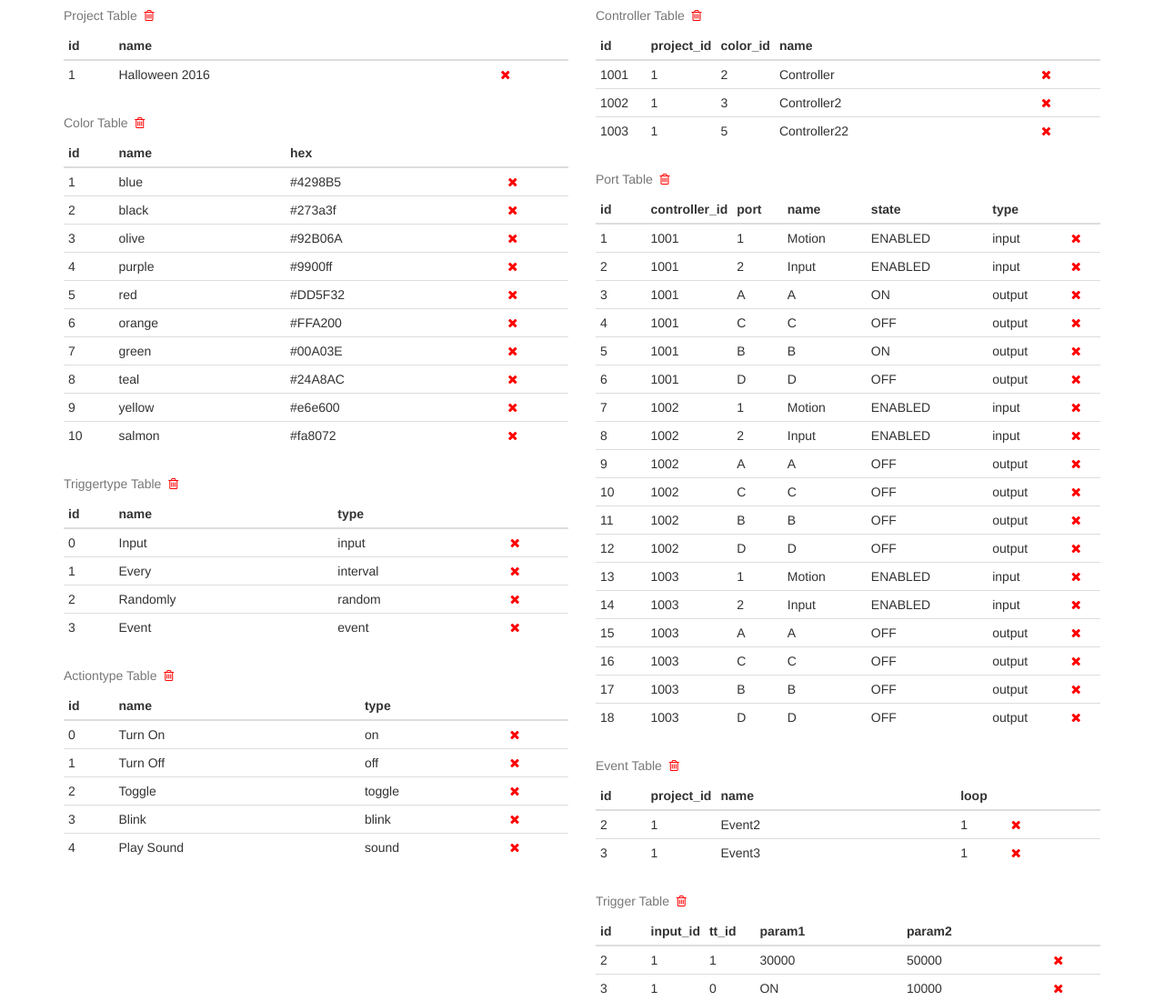
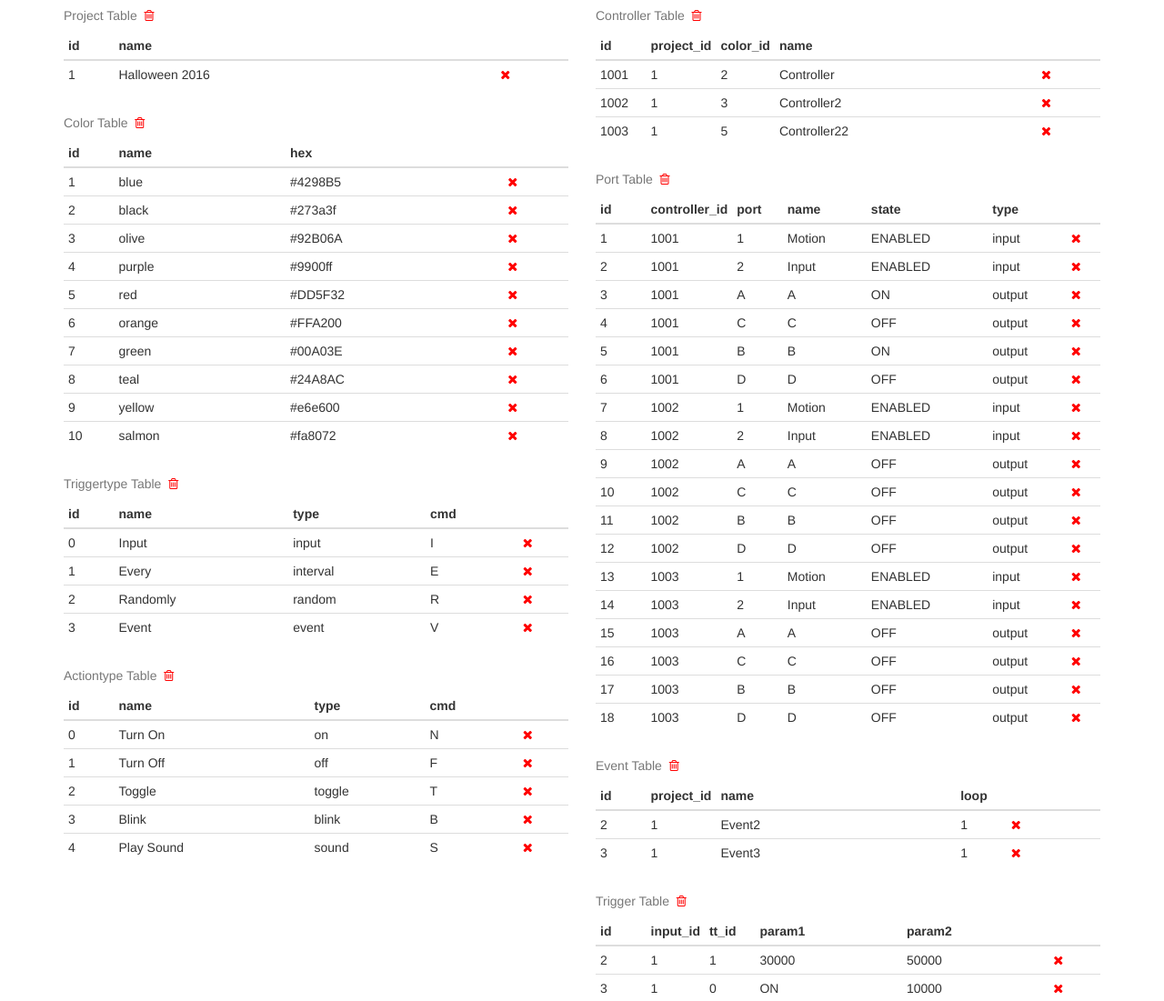
Before and after one commit to barskey/prop-controller, a Flask app: page /admin in a window 1280 px wide. Shown: the part 141-1242 px from the top of the page at 91% size. Run offline with Flask 2, Linux system fonts and the light colour scheme; data comes from the database, SQL or seed files in the repository; both versions use the stored data as it was after the commit; parts of the project's set-up code (start-up, migrations or seed data) failed here and were passed over; some libraries are stand-ins or nearby versions.

Commit message:
working on sending events to serial.

```diff
--- a/app/models.py
+++ b/app/models.py
@@ -41,6 +41,7 @@ class Triggertype(db.Model):
 	id = db.Column(db.Integer, primary_key=True)
 	type = db.Column(db.String(10))
 	name = db.Column(db.String(25))
+	cmd = db.Column(db.String(1))
 
 	@property
 	def serialize(self):
@@ -48,20 +49,23 @@ class Triggertype(db.Model):
 		return {
 			'id': self.id,
 			'name': self.name,
-			'type': self.type
+			'type': self.type,
+			'cmd': self.cmd
 		}
 
 class Actiontype(db.Model):
 	id = db.Column(db.Integer, primary_key=True)
 	type = db.Column(db.String(10))
 	name = db.Column(db.String(25))
+	cmd = db.Column(db.String(1))
 
 	@property
 	def serialize(self):
 		return{
 			'id': self.id,
 			'name': self.name,
-			'type': self.type
+			'type': self.type,
+			'cmd': self.cmd
 		}
 
 class Controller(db.Model):
@@ -155,7 +159,8 @@ class Event(db.Model):
 		'Action',
 		secondary = event_actions,
 		backref = db.backref('events', lazy='dynamic'),
-		lazy = 'dynamic')
+		lazy = 'dynamic',
+		order_by = 'Action.order')
 
 	def get_id(self):
 		try:
@@ -247,7 +252,7 @@ class Trigger(db.Model):
 	id = db.Column(db.Integer, primary_key=True)
 	input_id = db.Column(db.Integer, db.ForeignKey('port.id'))
 	triggertype_id = db.Column(db.Integer, db.ForeignKey('triggertype.id'), default=0)
-	param1 = db.Column(db.String(8), default='0')
+	param1 = db.Column(db.String(8), default='ON')
 	param2 = db.Column(db.String(8), default='0')
 
 	@property
--- a/app/static/js/dashboard.js
+++ b/app/static/js/dashboard.js
@@ -156,6 +156,7 @@ $( ".add-action" ).click(function() {
     	$action.find( ".output_id" ).attr( "name", actionid + "-output_id");
     	$action.find( ".param1" ).attr( "name", actionid + "-param1");
     	$action.find( ".sound_id" ).attr( "name", actionid + "-sound_id");
+      $action.find( "i.delete-action" ).attr( {"data-actionid": actionid, "data-eventid": eventid } );
 
       $actionlist.append( $action );
       $action.animateCss( "fadeInRight" );
--- a/app/templates/admin.html
+++ b/app/templates/admin.html
@@ -82,6 +82,7 @@
             <th class="id">id</th>
             <th>name</th>
             <th>type</th>
+            <th>cmd</th>
             <th>&nbsp;</th>
           </tr>
         </thead>
@@ -91,6 +92,7 @@
             <td class="id">{{ tt.id }}</td>
             <td>{{ tt.name }}</td>
             <td>{{ tt.type }}</td>
+            <td>{{ tt.cmd }}</td>
             <td><i class="fa fa-times" id="triggertype-{{ tt.id }}" style="color:red;"></td>
           </tr>
           {% endfor %}
@@ -103,6 +105,7 @@
             <th class="id">id</th>
             <th>name</th>
             <th>type</th>
+            <th>cmd</th>
             <th>&nbsp;</th>
           </tr>
         </thead>
@@ -112,6 +115,7 @@
             <td class="id">{{ a.id }}</td>
             <td>{{ a.name }}</td>
             <td>{{ a.type }}</td>
+            <td>{{ a.cmd }}</td>
             <td><i class="fa fa-times" id="actiontype-{{ a.id }}" style="color:red;"></td>
           </tr>
           {% endfor %}
--- a/app/views.py
+++ b/app/views.py
@@ -80,17 +80,17 @@ colors = [
 	{'id': '10', 'name': 'salmon', 'hex': '#fa8072'}
 ]
 triggertypes = [
-	{'id': '0', 'type': 'input', 'name': 'Input'},
-	{'id': '1', 'type': 'interval', 'name': 'Every'},
-	{'id': '2', 'type': 'random', 'name': 'Randomly'},
-	{'id': '3', 'type': 'event', 'name': 'Event'}
+	{'id': '0', 'type': 'input', 'name': 'Input', 'cmd': 'I'},
+	{'id': '1', 'type': 'interval', 'name': 'Every', 'cmd': 'E'},
+	{'id': '2', 'type': 'random', 'name': 'Randomly', 'cmd': 'R'},
+	{'id': '3', 'type': 'event', 'name': 'Event', 'cmd': 'V'}
 ]
 actiontypes = [
-	{'id': '0', 'type': 'on', 'name': 'Turn On'},
-	{'id': '1', 'type': 'off', 'name': 'Turn Off'},
-	{'id': '2', 'type': 'toggle', 'name': 'Toggle'},
-	{'id': '3', 'type': 'blink', 'name': 'Blink'},
-	{'id': '4', 'type': 'sound', 'name': 'Play Sound'}
+	{'id': '0', 'type': 'on', 'name': 'Turn On', 'cmd': 'N'},
+	{'id': '1', 'type': 'off', 'name': 'Turn Off', 'cmd': 'F'},
+	{'id': '2', 'type': 'toggle', 'name': 'Toggle', 'cmd': 'T'},
+	{'id': '3', 'type': 'blink', 'name': 'Blink', 'cmd': 'B'},
+	{'id': '4', 'type': 'sound', 'name': 'Play Sound', 'cmd': 'S'}
 ]
 sounds = [
 	{'id': '1', 'name': 'Scream'},
@@ -99,11 +99,47 @@ sounds = [
 	{'id': '4', 'name': 'Ghost'}
 ]
 
+def send_events():
+	events = Event.query.filter_by(project_id=projectid)
+	#Build command for sending via serial in this format:
+	# E=trigger;action1:action2:etc
+	# E= for Event command
+	# trigger = type.cid.port.param1.param2
+	# action = delay.cid.type.port.param
+	for e in events:
+		cmd = None
+		has_actions = False
+		for t in e.triggers:
+			port = Port.query.get(t.input_id)
+			tt = Triggertype.query.get(t.triggertype_id)
+			cmds = (tt.cmd, str(port.controller_id), port.port, t.param1, t.param2)
+			cmd = 'E=' + '.'.join(cmds) + ';'
+		for a in e.actions:
+			has_actions = True
+			port = Port.query.get(a.output_id)
+			at = Actiontype.query.get(a.actiontype_id)
+			cmds = (a.delay, str(port.controller_id), at.cmd, port.port, a.param1)
+			cmd = cmd + '.'.join(cmds) + ':'
+		if cmd is not None and has_actions is True:
+			cmd = cmd + '\n'
+			write_to_serial(cmd)
+			time.sleep(.005) #give a little delay to allow the gateway to process ?
+
+def write_to_serial(cmd):
+	try:
+		ser = serial.Serial(ser_port, ser_baudrate, timeout=0)
+		ser.write(cmd.encode('ascii'))
+		ser.close
+		return True
+	except SerialException:
+		print('Could not connect to serial port.')
+		return False
+
 @app.route('/')
 def index():
 	controllers = Controller.query.filter(Controller.project_id==projectid)
 	if controllers.count() == 0:
-		return redirect("/controllers")
+		return redirect('/controllers')
 	triggers = []
 	outputs = []
 	for c in controllers:
@@ -216,9 +252,9 @@ def update_toggle():
 	p.state = val
 	db.session.commit()
 
-	# CMD string format 1:S1N
-	#                   0:123
-	# 0: # Controller ID
+	# CMD string format S=0:123
+	# S=: for Setup command
+	# 0: # for Controller ID
 	# 1: S for Setup
 	# 2: 1,2,A,B,C,D for port number
 	# 3: N for On, F for Off, X for Disabled
@@ -232,14 +268,9 @@ def update_toggle():
 	elif val == 'ENABLED':
 		state = 'N'
 
-	cmd = cid + ':S' + port + state + '\n'
+	cmd = 'S=' + cid + ':S' + port + state + '\n'
 	#print(cmd)
-	try:
-		ser = serial.Serial(ser_port, ser_baudrate, timeout=0)
-		ser.write(cmd.encode('ascii'))
-		ser.close
-	except SerialException:
-		print('Could not connect to serial port.')
+	if write_to_serial(cmd) is False:
 		return jsonify(response = 'Serial port error.')
 
 	return jsonify(response = 'OK')
@@ -285,6 +316,8 @@ def add_event():
 	na = newevent.add_action(a)
 	db.session.add(na)
 	db.session.commit()
+
+	send_events()
 
 	r = {'status':'OK', 'elist': [e.serialize for e in Event.query.all()], 'newevent': newevent.serialize}
 	return jsonify(data = r)
@@ -337,6 +370,8 @@ def update_event():
 			a.sound_id = request.form[thisaction + '-sound_id']
 		db.session.commit()
 
+	send_events()
+
 	event = e.serialize
 	r = {'status': 'OK', 'eventlist': [e.serialize for e in Event.query.all()], 'event': event}
 	return jsonify(data = r)
@@ -346,12 +381,16 @@ def add_action():
 	x, eid = request.form['eid'].split("-")
 	event = Event.query.get(eid)
 	next_order = event.actions.count() + 1
-	a = Action(order=next_order)
+	p = Port.query.filter_by(type='output').first()
+	a = Action(output_id=p.id, order=next_order)
 	db.session.add(a)
 	db.session.commit()
 	na = event.add_action(a)
 	db.session.add(na)
 	db.session.commit()
+
+	send_events()
+
 	r = {'status':'OK', 'action': a.serialize}
 	return jsonify(response = r)
 
@@ -366,6 +405,9 @@ def delete_action():
 	db.session.commit()
 	db.session.delete(a)
 	db.session.commit()
+
+	send_events()
+
 	r = {'status':'OK'}
 	return jsonify(data = r)
 
@@ -379,6 +421,9 @@ def update_action_order():
 		a.order = i
 		db.session.commit()
 		i += 1
+
+	send_events()
+
 	r = {'status':'OK'}
 	return jsonify(data = r)
 
@@ -398,6 +443,9 @@ def delete_event():
 		db.session.commit()
 	db.session.delete(e)
 	db.session.commit()
+
+	send_events()
+
 	r = {'status':'OK', 'eventlist': [e.serialize for e in Event.query.all()]}
 	return jsonify(data = r)
 
@@ -445,7 +493,7 @@ def init_setup():
 	db.session.commit()
 
 	for a in actiontypes:
-		actiontype = Actiontype(id=a['id'], name=a['name'], type=a['type'])
+		actiontype = Actiontype(id=a['id'], name=a['name'], type=a['type'], cmd=a['cmd'])
 		db.session.add(actiontype)
 	db.session.commit()
 
@@ -456,7 +504,7 @@ def init_setup():
 	db.session.commit()
 
 	for t in triggertypes:
-		triggertype = Triggertype(id=t['id'], name=t['name'], type=t['type'])
+		triggertype = Triggertype(id=t['id'], name=t['name'], type=t['type'], cmd=t['cmd'])
 		db.session.add(triggertype)
 	db.session.commit()
 
```
Also changed, not shown: app.db.
